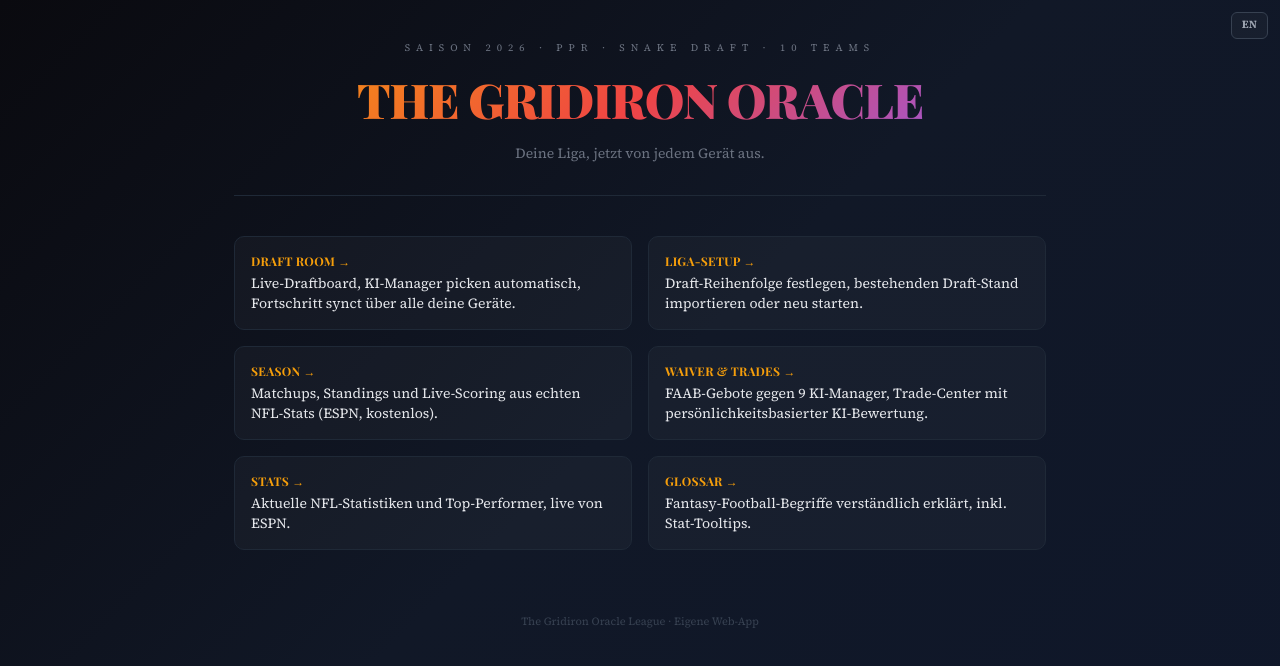
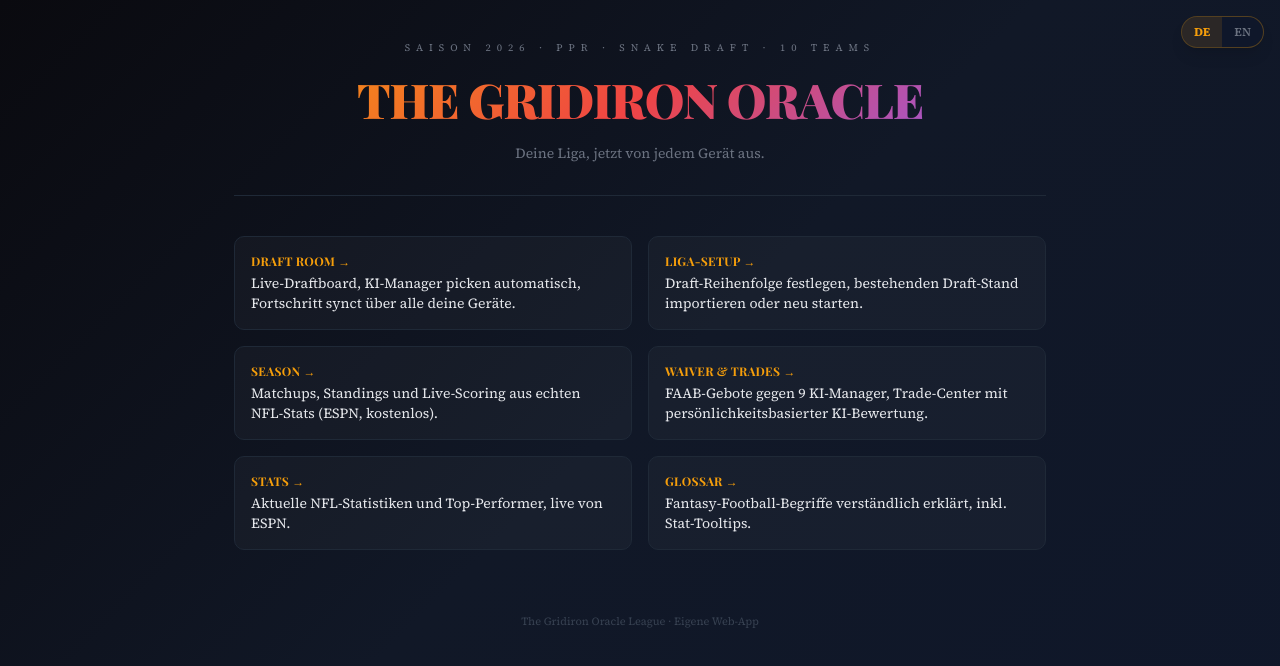
Before and after one commit to Buzztey86/NFL-fantasy-league-emulator-, a Next.js app: page / in a window 1280 px wide. Shown: the top 666 px of the page. Built offline with nearby package versions, Linux system fonts and the light colour scheme.

Commit message:
Sprachumschalter deutlich sichtbarer machen (DE/EN-Pille statt unauffälligem Button)

```diff
--- a/components/LanguageToggle.tsx
+++ b/components/LanguageToggle.tsx
@@ -3,15 +3,25 @@
 import { useLang } from "@/lib/i18n/LanguageContext";
 
 export function LanguageToggle() {
-  const { lang, setLang, t } = useLang();
+  const { lang, setLang } = useLang();
+
+  const optionStyle = (active: boolean) => ({
+    background: active ? "var(--gold-bg)" : "transparent",
+    color: active ? "var(--gold)" : "var(--text-dim)",
+    fontWeight: active ? 800 : 600,
+  });
+
   return (
-    <button
-      onClick={() => setLang(lang === "de" ? "en" : "de")}
-      className="fixed top-3 right-3 z-[100] px-2.5 py-1 rounded-md text-[11px] font-bold border"
-      style={{ borderColor: "var(--border-mid)", background: "var(--bg-surface)", color: "var(--text-muted)" }}
-      title={lang === "de" ? "Switch to English" : "Auf Deutsch umschalten"}
+    <div
+      className="fixed top-4 right-4 z-[100] flex rounded-full overflow-hidden shadow-lg"
+      style={{ border: "1px solid var(--gold-border)", background: "var(--bg-deep)" }}
     >
-      {t.langToggle}
-    </button>
+      <button onClick={() => setLang("de")} className="px-3 py-1.5 text-[12px] transition-colors" style={optionStyle(lang === "de")}>
+        DE
+      </button>
+      <button onClick={() => setLang("en")} className="px-3 py-1.5 text-[12px] transition-colors" style={optionStyle(lang === "en")}>
+        EN
+      </button>
+    </div>
   );
 }
```
